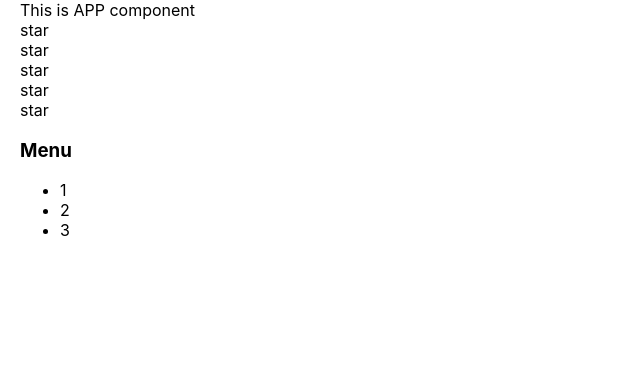
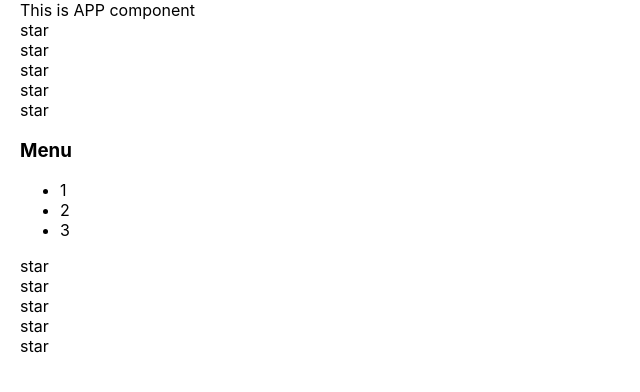
Before and after one commit to hellpains/react-kabzda-kak-prosto, a React (Create React App) app: page / in a window 1280 px wide. Shown: the top 392 px of the page, without its empty margins (0-640 px from the left). Built offline with nearby package versions, Linux system fonts and the light colour scheme.

Commit message:
'lesson-2'

```diff
--- a/src/App.tsx
+++ b/src/App.tsx
@@ -2,18 +2,26 @@ import React from 'react';
 import './App.css';
 
 function App() {
+    console.log('App rendering')
     return (
         <div className="App">
-            This is APP component
+            <AppTitle/>
             <Rating/>
             <Accordion/>
+            <Rating/>
         </div>
     );
 }
 
+const AppTitle = () => {
+    console.log('AppTitle rendering')
+    return <>This is APP component</>
+}
+
 
 const Rating = () => {
-  return(
+    console.log('Rating rendering')
+    return (
         <div>
             <Star/>
             <Star/>
@@ -25,24 +33,35 @@ const Rating = () => {
 }
 
 const Star = () => {
-  return(
+    console.log('Star rendering')
+    return (
         <div>star</div>
     )
 }
 
 
 const Accordion = () => {
-  return(
+    console.log('Accordion rendering')
+    return (
         <div>
-          <h3>Menu</h3>
+            <AccordionTitle/>
+            <AccordionBody/>
+        </div>
+    )
+}
+const AccordionTitle = () => {
+    console.log('AccordionTitle rendering')
+    return <h3>Menu</h3>
+}
+const AccordionBody = () => {
+    console.log('AccordionBody rendering')
+    return (
         <ul>
             <li>1</li>
             <li>2</li>
             <li>3</li>
         </ul>
-      </div>
     )
 }
 
-
 export default App;
```
Lines whose indentation alone changed are shown as unchanged.
